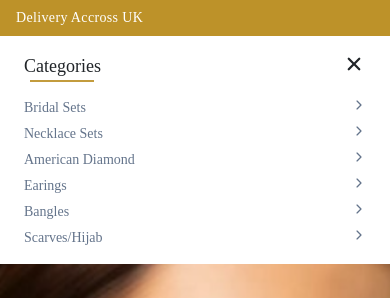
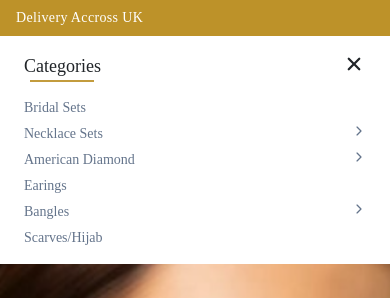
Before and after one commit to MuhammadDaniyal/frontend-landing-page, a React (Create React App) app: page / in a window 390 px wide. Both pictures are taken after a click on the icon 39 px from the left and 67 px from the top of the page. Shown: the top 298 px of the page. Built offline with nearby package versions, Linux system fonts and the light colour scheme.

Commit message:
navbar and footer fixes done

```diff
--- a/src/components/shared/Navbar.jsx
+++ b/src/components/shared/Navbar.jsx
@@ -204,7 +204,10 @@ const Navbar = () => {
                       <span className=" text-sm text-slate-500">
                         {item.title}
                       </span>
-                      <IoIosArrowForward className=" text-sm text-slate-500" />
+                      {
+                        item.sublinks &&
+                        <IoIosArrowForward className=" text-sm text-slate-500" />
+                      }
                     </li>
                     {openSubLinks && subLinks && (item.id === hoveredLinkId) &&
                       <div className=" ml-5">
```
